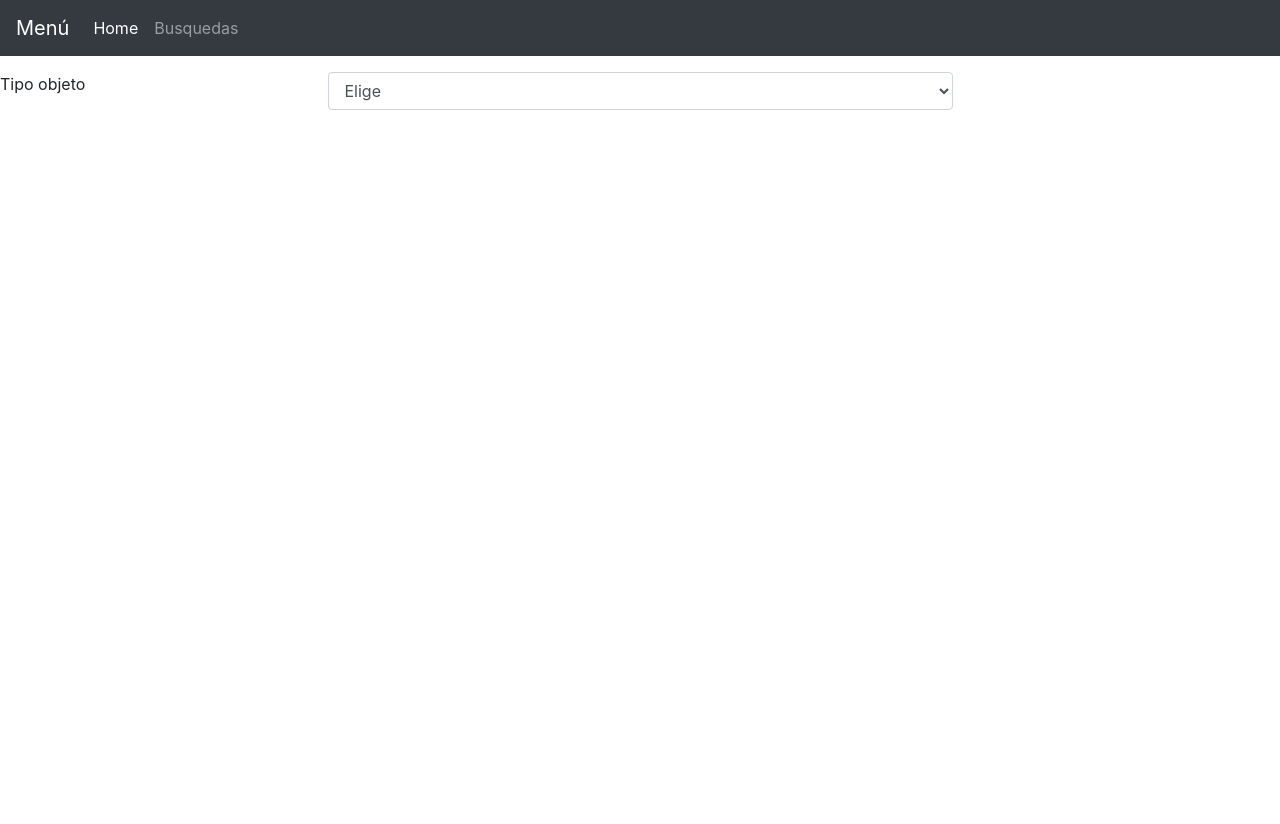
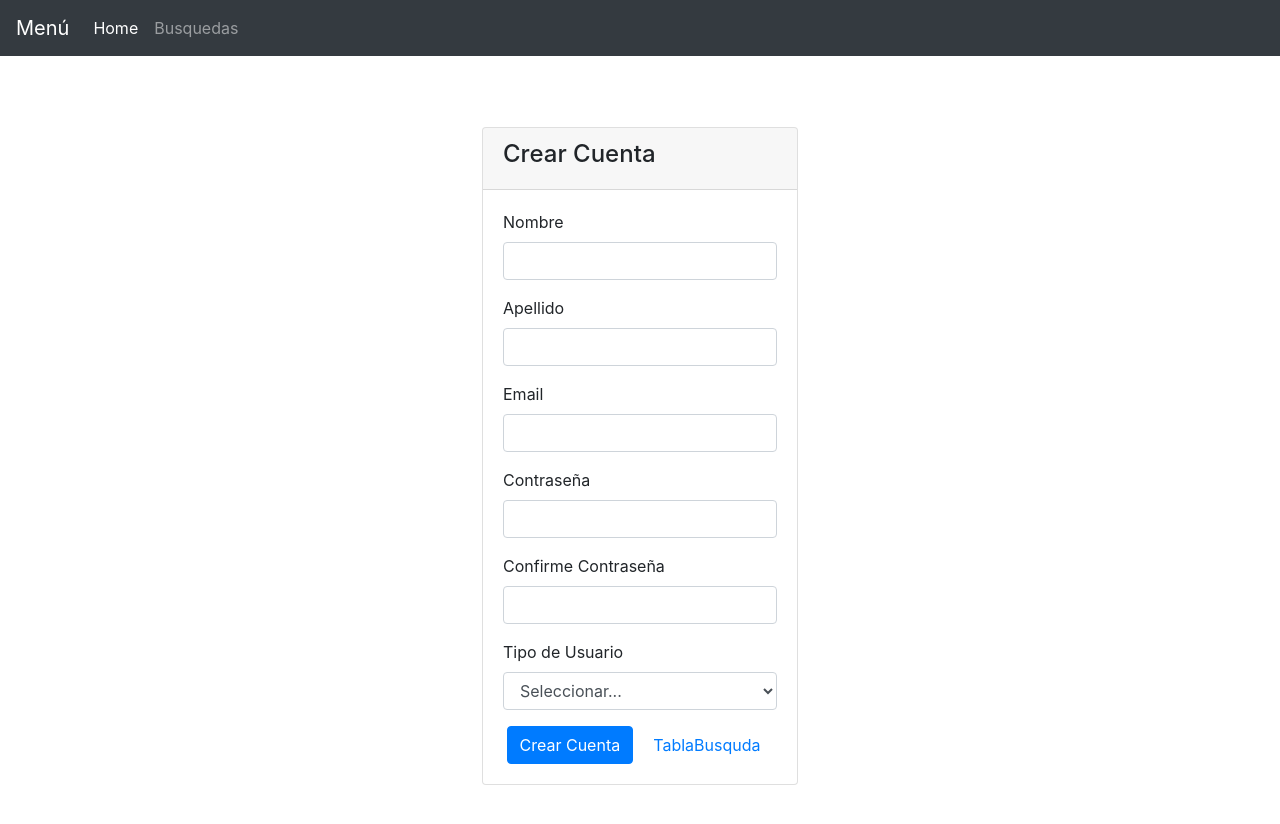
Before and after one commit to PFMelendez/inventarioop, a React app: page / in a window 1280 px wide. Shown: the top 824 px of the page. Before the commit the page ends 800 px from the top, so only its background shows below. Built offline with nearby package versions, Linux system fonts and the light colour scheme.

Commit message:
Se creo la vista para crud de usuarios

```diff
--- /dev/null
+++ b/src/components/Usuarios/Crearusuario.js
@@ -0,0 +1,177 @@
+import React, { Component } from 'react';
+//import TablaBusquda from '../Tabla/TablaBusquedas';
+
+
+class Register extends Component {
+  constructor(props) {
+    super(props);
+    this.state = {
+      email: '',
+      password: '',
+      confirmPassword: '',
+      name: '',
+      apellidoPaterno: '',
+      type: 0,
+    };
+    this.handleInputs = this.handleInputs.bind(this);
+    this.handleSubmit = this.handleSubmit.bind(this);
+    this.changeForm = this.changeForm.bind(this);
+  }
+
+  handleInputs(e) {
+    const { name, value } = e.target;
+    this.setState({ [name]: value });
+  }
+
+  handleSubmit(e) {
+    e.preventDefault();
+    const { createAccount } = this.props;
+    const {
+      email,
+      password,
+      confirmPassword,
+      name,
+      apellidoPaterno,
+      type,
+    } = this.state;
+    createAccount({
+      email,
+      password,
+      confirmPassword,
+      name,
+      apellidoPaterno,
+      type,
+    });
+  }
+
+  changeForm() {
+    const { toggleLogInForm } = this.props;
+    toggleLogInForm(false);
+  }
+
+  render() {
+    const {
+      email,
+      password,
+      confirmPassword,
+      name,
+      apellidoPaterno,
+      type,
+    } = this.state;
+
+    return (
+      <div className="container-fluid">
+        <div
+          className="d-flex align-items-center justify-content-center"
+          style={{ height: '100vh' }}
+        >
+          <div className="card">
+            <div className="card-header">
+              <h4>Crear Cuenta</h4>
+            </div>
+            <div className="card-body">
+              <form onSubmit={this.handleSubmit}>
+                <div className="form-group">
+                  <label htmlFor="exampleInputEmail1">Nombre</label>
+                  <input
+                    type="text"
+                    className="form-control"
+                    id="exampleInputEmail1"
+                    aria-describedby="emailHelp"
+                    name="name"
+                    value={name}
+                    onChange={this.handleInputs}
+                  />
+                </div>
+                <div className="form-group">
+                  <label htmlFor="exampleInputEmail1">Apellido</label>
+                  <input
+                    type="text"
+                    className="form-control"
+                    id="exampleInputEmail1"
+                    aria-describedby="emailHelp"
+                    name="apellidoPaterno"
+                    value={apellidoPaterno}
+                    onChange={this.handleInputs}
+                  />
+                </div>
+                <div className="form-group">
+                  <label htmlFor="exampleInputEmail1">Email</label>
+                  <input
+                    type="email"
+                    className="form-control"
+                    id="exampleInputEmail1"
+                    aria-describedby="emailHelp"
+                    name="email"
+                    value={email}
+                    onChange={this.handleInputs}
+                  />
+                </div>
+                <div className="form-group">
+                  <label htmlFor="exampleInputPassword1">Contraseña</label>
+                  <input
+                    type="password"
+                    className="form-control"
+                    id="exampleInputEmail1"
+                    aria-describedby="emailHelp"
+                    name="password"
+                    value={password}
+                    onChange={this.handleInputs}
+                  />
+                </div>
+                <div className="form-group">
+                  <label htmlFor="exampleInputPassword1">
+                    Confirme Contraseña
+                  </label>
+                  <input
+                    type="password"
+                    className="form-control"
+                    id="exampleInputEmail1"
+                    aria-describedby="emailHelp"
+                    name="confirmPassword"
+                    value={confirmPassword}
+                    onChange={this.handleInputs}
+                  />
+                </div>
+                <div className="form-group">
+                  <label htmlFor="inputState">Tipo de Usuario</label>
+                  <select
+                    id="inputState"
+                    className="form-control"
+                    value={type}
+                    name="type"
+                    onChange={this.handleInputs}
+                  >
+                    <option value="0">Seleccionar...</option>
+                    <option value="2">Administrados</option>
+                    <option value="3">Capturistas</option>
+                  </select>
+                </div>
+                <div className="d-flex justify-content-around">
+                  <div>
+                    <button type="submit" className="btn btn-primary">
+                      Crear Cuenta
+                    </button>
+                  </div>
+                  <div>
+                    <span
+                      className="align-middle"
+                      style={{ cursor: 'pointer' }}
+                      onClick={this.changeForm}>
+                        <div>
+                             <button type="submit" className="btn btn-link">
+                                TablaBusquda
+                            </button>
+                        </div>
+                    </span>
+                  </div>
+                </div>
+              </form>
+            </div>
+          </div>
+        </div>
+      </div>
+    );
+  }
+}
+export default (Register);
--- a/src/containers/Home/index.js
+++ b/src/containers/Home/index.js
@@ -1,6 +1,7 @@
 import React, { Component } from 'react';
-import FormApp from '../../components/FormularioBusqueda';
 import './styles.css';
+//import TablaBusquda from '../../components/Tabla/TablaBusquedas';
+import Crearusuario from '../../components/Usuarios/Crearusuario';
 
 class Login extends Component {
   constructor(props) {
@@ -29,7 +30,7 @@ class Login extends Component {
   render() {
     return (
       <div className="App">
-        <FormApp />
+        <Crearusuario/>
       </div>
     );
   }
```
